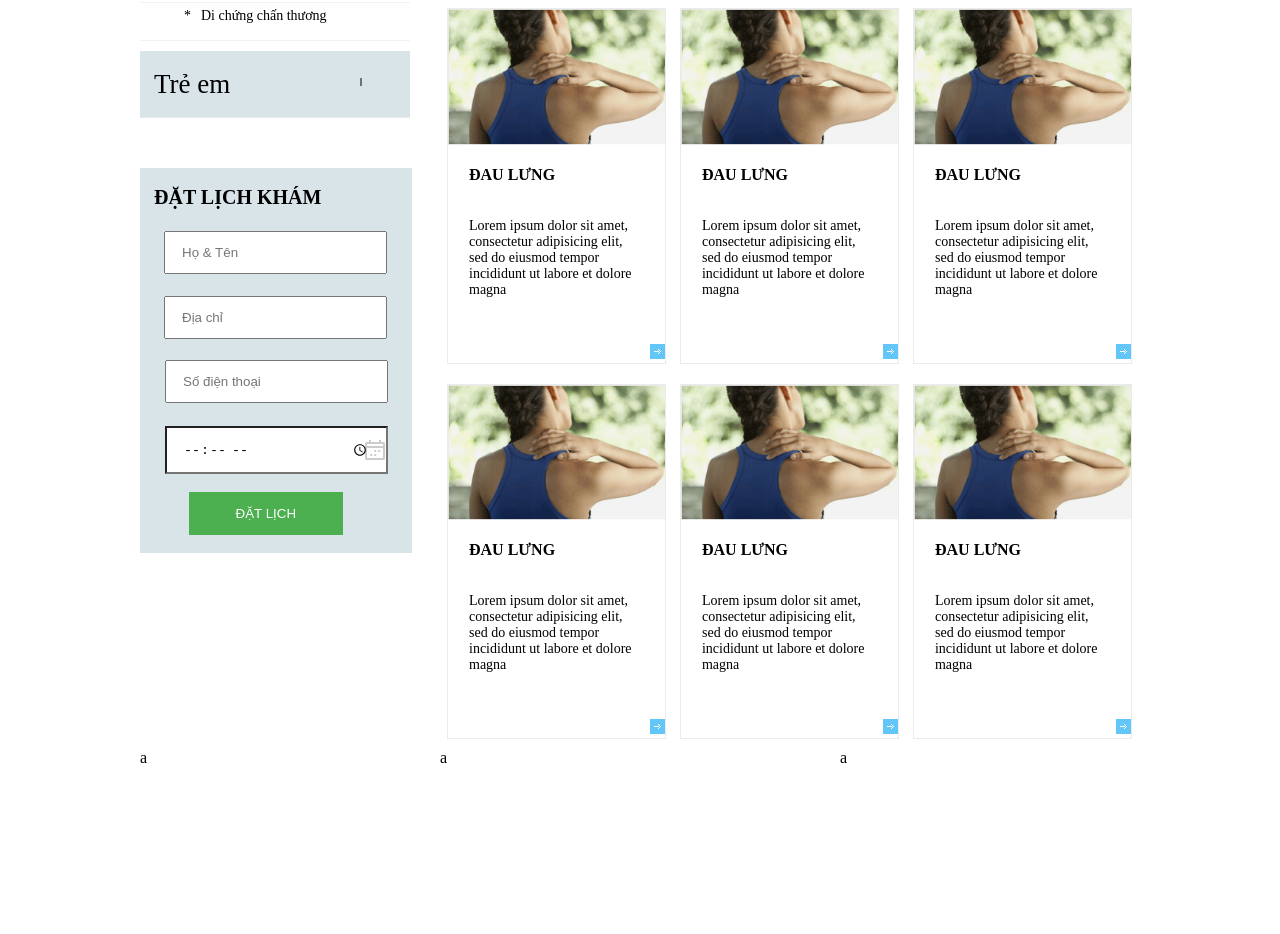
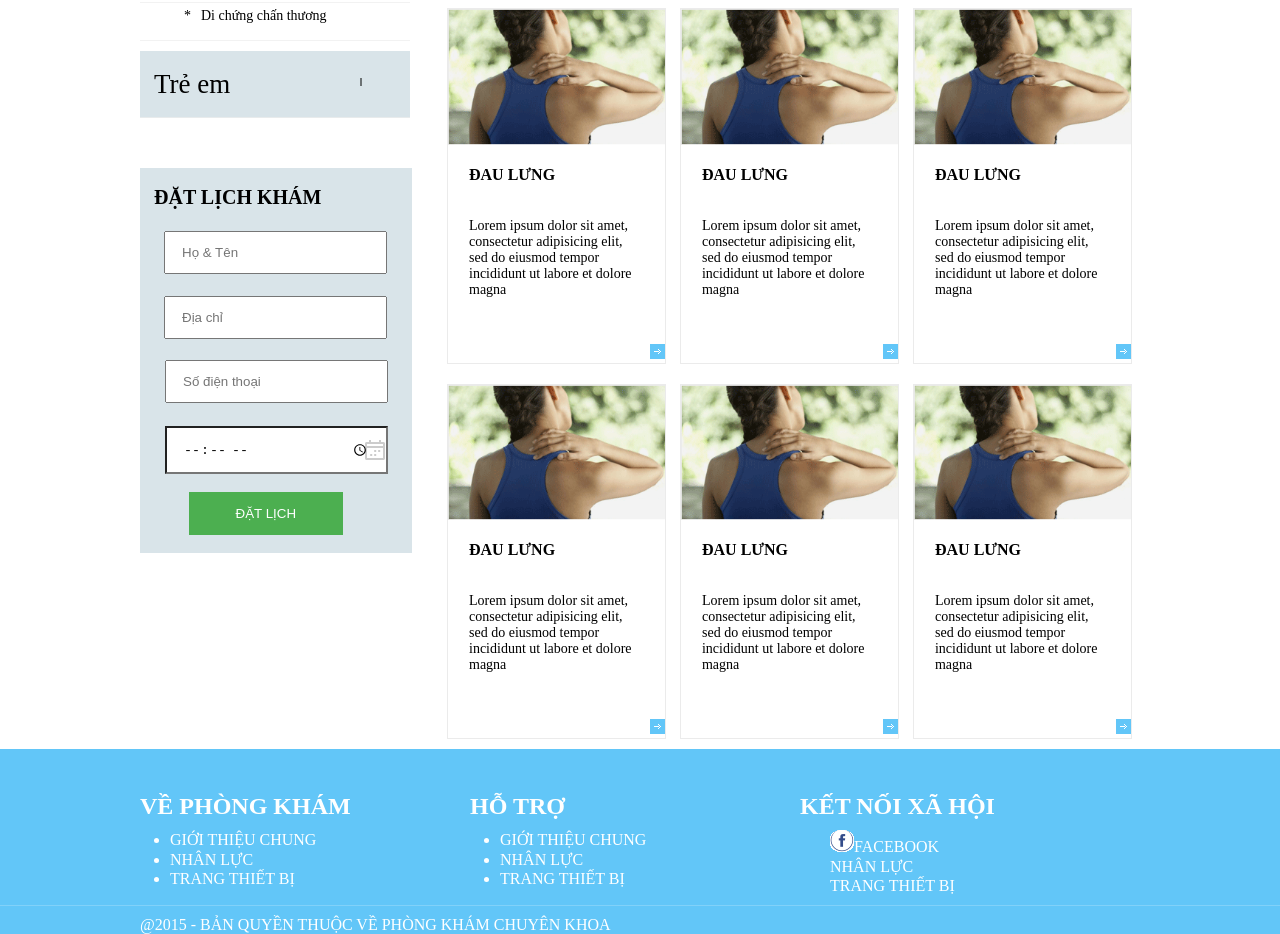
Before and after one commit to hoainampro/at-html, a plain HTML site: page index.html in a window 1280 px wide. Shown: the part 719-1653 px from the top of the page. Before the commit the page ends 1486 px from the top, so only its background shows below. Drawn offline with Linux system fonts and the light colour scheme.

Commit message:
training

```diff
--- a/index.html
+++ b/index.html
@@ -3,6 +3,7 @@
 <head>
   <meta charset="utf-8">
   <meta http-equiv="X-UA-Compatible" content="IE=edge">
+  <meta name="viewport" content="width=device-width, initial-scale=1.0">
   <title>html</title>
   <link rel="stylesheet" href="font-awesome.css">
   <link rel="stylesheet" href="style.css">
@@ -56,7 +57,6 @@
         <span>Trẻ em</span>
       </ul>
       </div>
-
       <form class="form">
        <span>đặt lịch khám</span>
         <input type="text" name="text" placeholder="Họ & Tên"><br>
@@ -140,19 +140,44 @@
     <div class="clear"></div>
 </section>
 <footer>
-  <div id='footer-column' class="container">
+<div class="footer-full">
+  <div class="container">
     <div class="colum">
-      a
-    </div>
-    <div class="colum2">
-     a
+      <h2>về phòng khám</h2>
+      <nav>
+        <ul>
+          <li><a href="" title="">giới thiệu chung</a></li>
+          <li><a href="" title="">nhân lực</a></li>
+          <li><a href="" title="">trang thiết bị</a></li>
+        </ul>
+      </nav>
     </div>
     <div class="colum">
-      a
+      <h2>hỗ trợ</h2>
+       <nav>
+        <ul>
+          <li><a href="" title="">giới thiệu chung</a></li>
+          <li><a href="" title="">nhân lực</a></li>
+          <li><a href="" title="">trang thiết bị</a></li>
+        </ul>
+      </nav>
     </div>
-    <div style='clear:both;'></div>
+    <div class="colum">
+      <h2>kết nối xã hội</h2>
+       <nav class="foter-nav">
+        <ul>
+          <li><a href=""><i><img src="f.png" alt=""></i>facebook</a></li>
+          <li><a href="" title="">nhân lực</a></li>
+          <li><a href="" title="">trang thiết bị</a></li>
+        </ul>
+      </nav>
+    </div>
+    <div class="clear"></div>
   </div>
+  <div class="footer-last">
+    <p class="container">@2015 - bản quyền thuộc về phòng khám chuyên khoa</p>
+  </div>
+</div>
 </footer>
-
 </body>
 </html>
--- a/style.css
+++ b/style.css
@@ -235,15 +235,41 @@ input[type=submit] {
 }*/
 
 /*footer*/
+.footer-full {
+  background-color:#62c6f8;
+}
 .colum {
-  width: 30%;
+  width: 33%;
   float: left;
   margin:0;
   text-align: left;
 }
-.colum2 {
-  width: 40%;
-  float: left;
-  margin:0;
-  text-align: left;
+.colum h2 {
+  color:#fff;
+  text-transform: uppercase;
+  padding-top: 44px;
 }
+.colum nav {
+  display: block;
+}
+.colum nav ul {
+  padding: 10px 30px;
+  color: #fff;
+}
+.colum nav ul li a {
+  color: #fff;
+  text-decoration: none;
+  text-transform: uppercase;
+  line-height: 1.2;
+}
+.foter-nav ul {
+  list-style: none;
+}
+.footer-last {
+  border-top: 1px solid #81d1f9;
+}
+.footer-last p {
+  padding-top: 10px;
+  text-transform: uppercase;
+  color: #fff;
+}
```
Also changed, not shown: media.css (added, +13 -0 lines).
